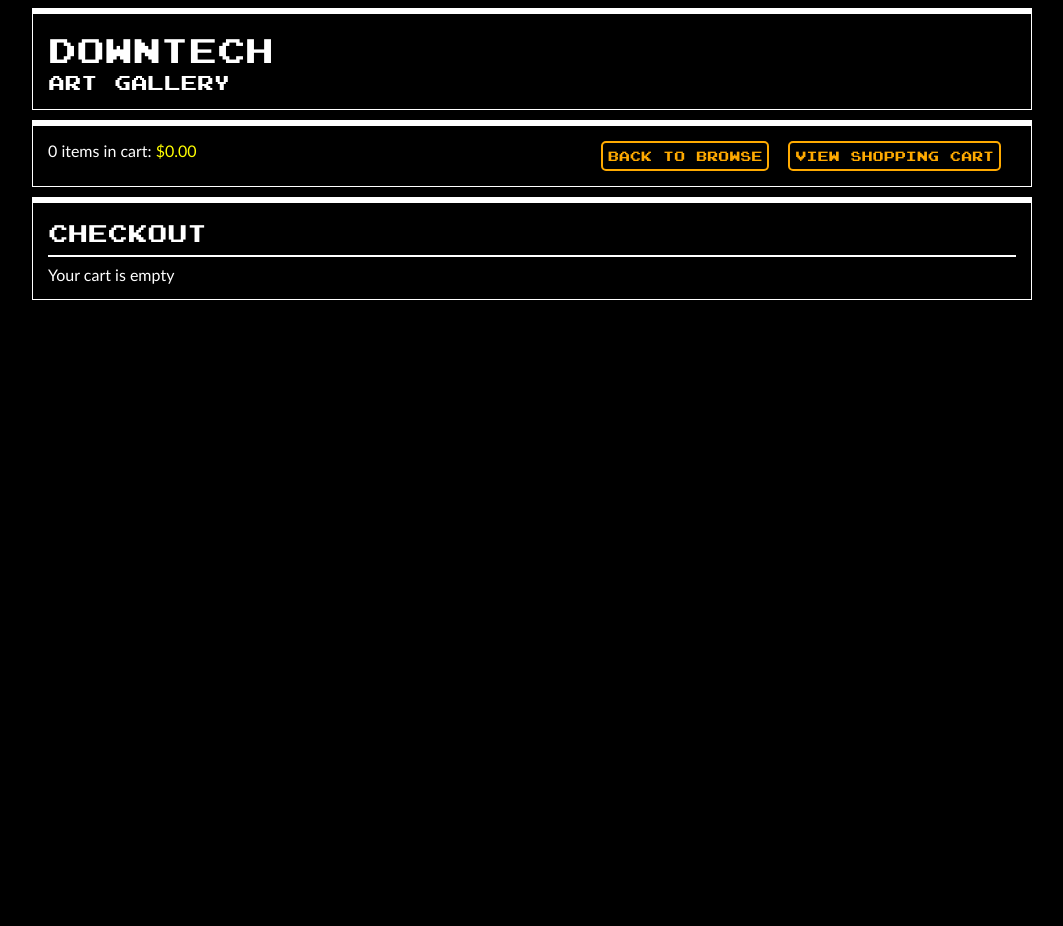
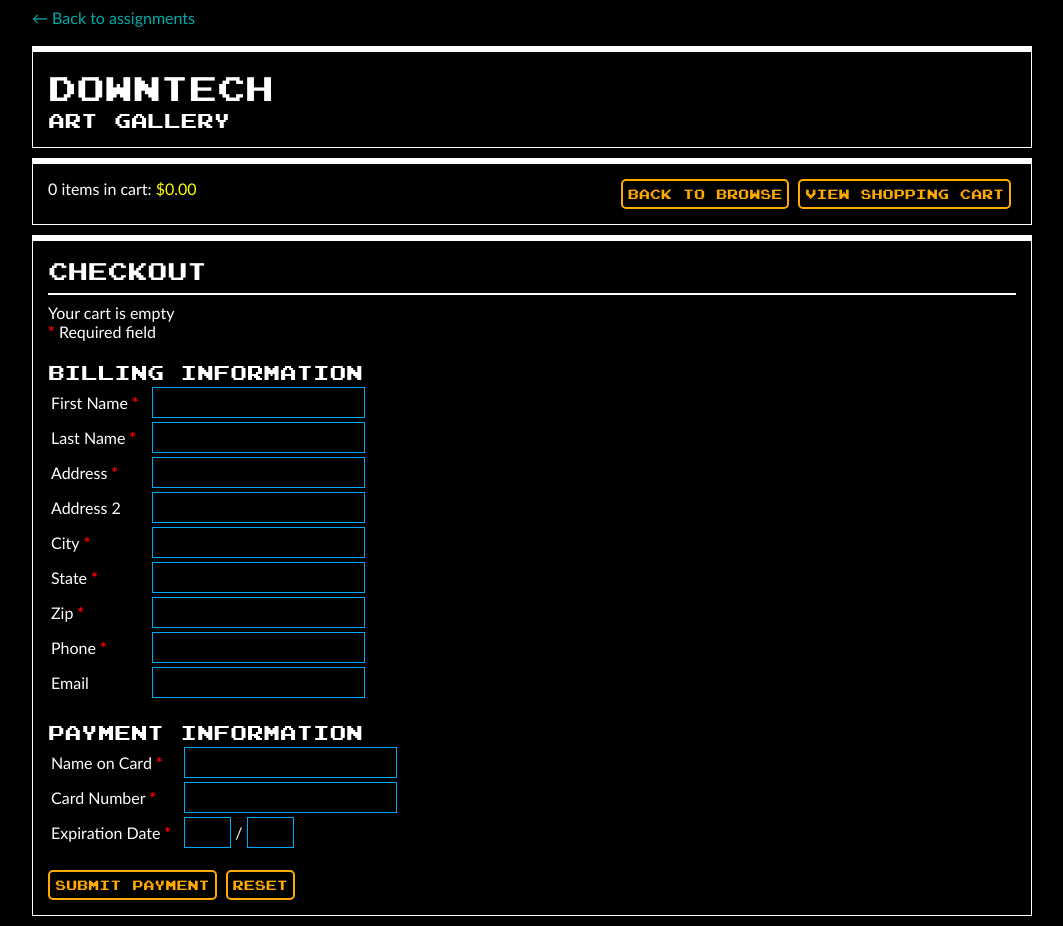
Before and after one commit to ascenderx/byui-cs213-downerj, a PHP site: page /week07/checkout.html in a window 1280 px wide. Shown: the whole page, without its empty margins (108-1171 px from the left). Before the commit the page ends 300 px from the top, so only its background shows below. Run offline with PHP 8.4, Linux system fonts and the light colour scheme.

Commit message:
Week07: Add checkout inputs

```diff
--- a/week07/browse.html
+++ b/week07/browse.html
@@ -31,6 +31,9 @@
     </head>
     <body>
         <div class="u-meta-container">
+            <a href="../index.html">&larr; Back to assignments</a>
+            <br /><br />
+
             <div class="u-container">
                 <div class="u-heading-1">DOWNTECH</div>
                 <div class="u-heading-3">ART GALLERY</div>
--- a/week07/cart.html
+++ b/week07/cart.html
@@ -31,6 +31,9 @@
     </head>
     <body>
         <div class="u-meta-container">
+            <a href="../index.html">&larr; Back to assignments</a>
+            <br /><br />
+
             <div class="u-container">
                 <div class="u-heading-1">DOWNTECH</div>
                 <div class="u-heading-3">ART GALLERY</div>
--- a/week07/checkout.html
+++ b/week07/checkout.html
@@ -31,6 +31,9 @@
     </head>
     <body>
         <div class="u-meta-container">
+            <a href="../index.html">&larr; Back to assignments</a>
+            <br /><br />
+
             <div class="u-container">
                 <div class="u-heading-1">DOWNTECH</div>
                 <div class="u-heading-3">ART GALLERY</div>
@@ -48,8 +51,76 @@
             <div class="u-container">
                 <span class="u-heading-2">Checkout</span>
                 <hr />
-                <label id="lbl-cart-empty">Your cart is empty</label>
-                <table id="table-products"></table>
+                <label id="lbl-cart-empty">Your cart is empty<br /></label>
+
+                <span class="u-required"></span> Required field
+                <br />
+                <br />
+                <form>
+                <span class="u-heading-3">Billing Information</span>
+                <table class="table-user-info">
+                    <tr>
+                        <td><label for="first-name" class="u-required">First Name</label></td>
+                        <td><input type="text" name="first-name" id="txt-first-name" /></td>
+                    </tr>
+                    <tr>
+                        <td><label for="last-name" class="u-required">Last Name</label></td>
+                        <td><input type="text" name="last-name" id="txt-last-name" /></td>
+                    </tr>
+                    <tr>
+                        <td><label for="address-street" class="u-required">Address</label></td>
+                        <td><input type="text" name="address-street" id="txt-address-street" /></td>
+                    </tr>
+                    <tr>
+                        <td><label for="address-2">Address 2</label></td>
+                        <td><input type="text" name="address-2" id="txt-address-2" /></td>
+                    </tr>
+                    <tr>
+                        <td><label for="address-city" class="u-required">City</label></td>
+                        <td><input type="text" name="address-city" id="txt-address-city" /></td>
+                    </tr>
+                    <tr>
+                        <td><label for="address-state" class="u-required">State</label></td>
+                        <td><input type="text" name="address-state" id="txt-address-state" /></td>
+                    </tr>
+                    <tr>
+                        <td><label for="address-zip" class="u-required">Zip</label></td>
+                        <td><input type="text" name="address-zip" id="txt-address-zip" /></td>
+                    </tr>
+                    <tr>
+                        <td><label for="phone-number" class="u-required">Phone</label></td>
+                        <td><input type="text" name="phone-number" id="txt-phone-number" /></td>
+                    </tr>
+                    <tr>
+                        <td><label for="address-email">Email</label></td>
+                        <td><input type="text" name="address-email" id="txt-address-email" /></td>
+                    </tr>
+                </table>
+                <br />
+                <span class="u-heading-3">Payment Information</span>
+                <table class="table-user-info">
+                    <tr>
+                        <td><label for="card-name" class="u-required">Name on Card</label></td>
+                        <td><input type="text" name="card-name" id="txt-card-name" /></td>
+                    </tr>
+                    <tr>
+                        <td><label for="card-number" class="u-required">Card Number</label></td>
+                        <td><input type="text" name="card-number" id="txt-card-number" /></td>
+                    </tr>
+                    <tr>
+                        <td><label for="card-expires" class="u-required">Expiration Date</label></td>
+                        <td>
+                            <input type="text" name="card-expires-month" id="txt-card-expires-month" class="u-input-small" />
+                            /
+                            <input type="text" name="card-expires-year" id="txt-card-expires-year" class="u-input-small" />
+                        </td>
+                    </tr>
+                </table>
+
+                <br />
+                <button type="button" id="bt-submit">Submit Payment</button>
+                <button type="reset" id="bt-reset">Reset</button>
+                </form>
             </div>
         </div>
 
--- a/week07/top.css
+++ b/week07/top.css
@@ -51,13 +51,27 @@ body {
     float: right;
 }
 
+.table-user-info td {
+    padding-right: 10px;
+}
+
+.u-input-small {
+    width: 35px;
+}
+
+.u-required:after {
+    color: #f00;
+    font-weight: bold;
+    content: ' *';
+}
+
 button {
     background-color: #000;
     border: 2px solid #fa0;
     color: #fa0;
     border-radius: 5px;
     padding: 5px;
-    margin-right: 15px;
+    margin-right: 5px;
 }
 
 button:hover, button:focus {
@@ -81,3 +95,29 @@ img {
 hr {
     border: 1px solid #fff;
 }
+
+input[type=text] {
+    border: 1px solid #0af;
+    background-color: #000;
+    padding: 5px;
+    color: #0af;
+    font-family: 'Trebuchet MS', 'Verdana', sans-serif;
+    font-size: 16px;
+}
+
+input[type=text]:hover {
+    background-color: #023;
+}
+
+input[type=text]:focus {
+    background-color: #046;
+}
+
+a, a:visited {
+    color: #0aa;
+    text-decoration: none;
+}
+
+a:hover, a:focus {
+    color: #0ff;
+}
```
